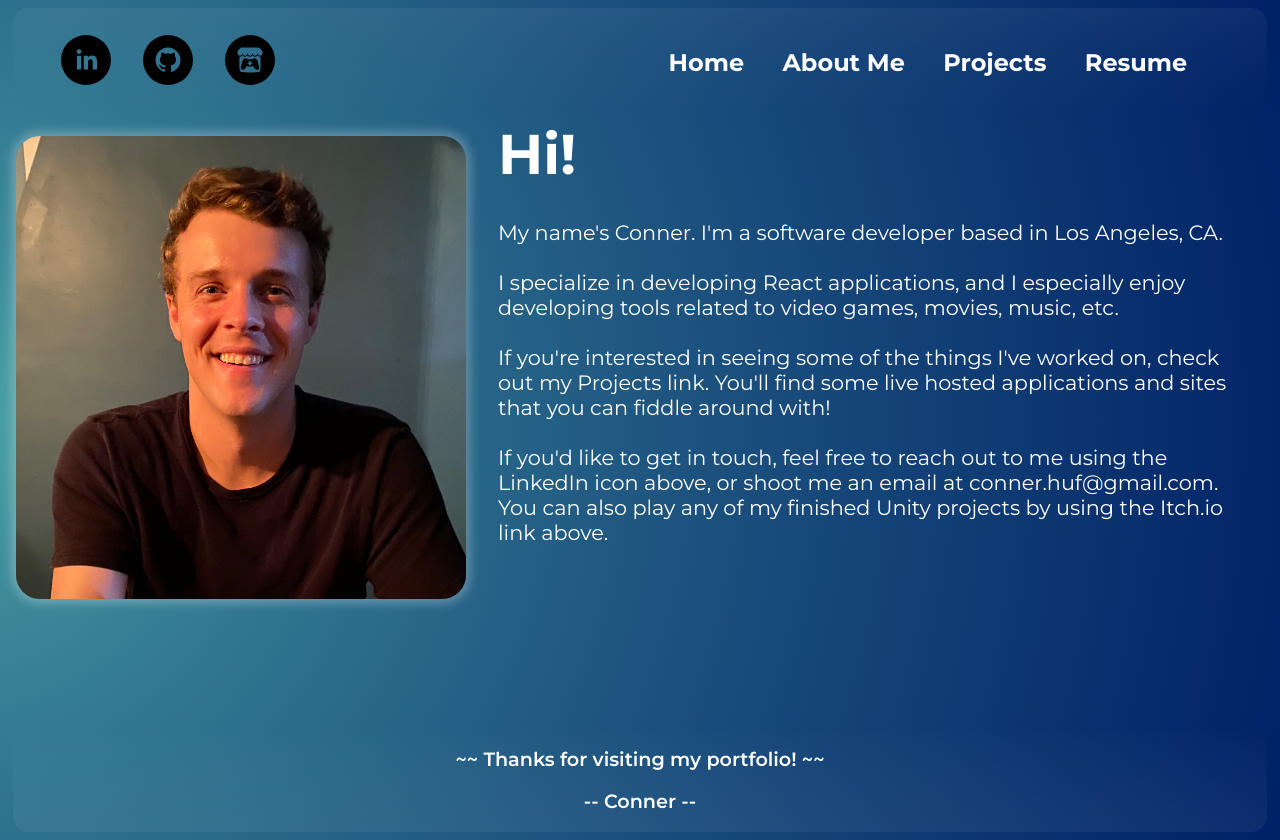
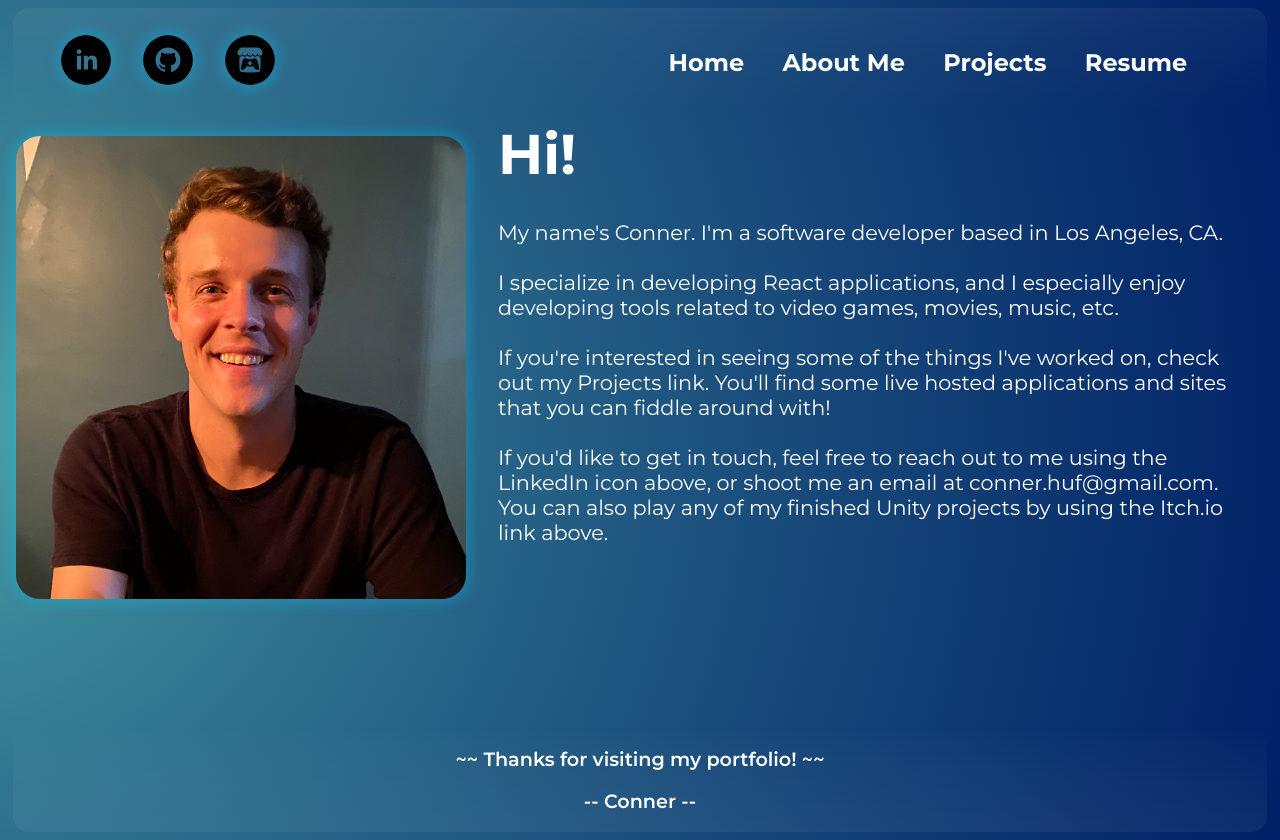
Before and after one commit to conner-huf/portfolio-site, a React (Create React App) app: page /about in a window 1280 px wide. Built offline with nearby package versions, Linux system fonts and the light colour scheme.

Commit message:
update styles

```diff
--- a/src/Components/About/About.css
+++ b/src/Components/About/About.css
@@ -18,7 +18,7 @@
     max-width: 600px;
     min-width: 450px;
     width: 35vw;
-    box-shadow: 0 0 10px 5px rgba(255, 255, 255, 0.25);
+    box-shadow: rgba(0, 204, 255, 0.25) 0px 0px 12px 5px;
 
 }
 
--- a/src/Components/Logo/Logo.css
+++ b/src/Components/Logo/Logo.css
@@ -9,6 +9,8 @@
     margin: 1rem 1rem;
     justify-content: flex-start;
     transition: 0.25s;
+    border-radius: 50%;
+    box-shadow: rgba(0, 204, 255, 0.25) 0px 0px 12px 5px;
 }
 
 .social-icon:hover {
--- a/src/Components/ProjectCard/ProjectCard.css
+++ b/src/Components/ProjectCard/ProjectCard.css
@@ -59,7 +59,7 @@
     flex-direction: row;
     flex-wrap: wrap;
     background: linear-gradient(#f5e61ac0, #e6cd0ccc);
-    color: black;
+    color: #10275a;
     padding: .4rem;
     border-radius: .5rem;
     height: 2rem;
```
